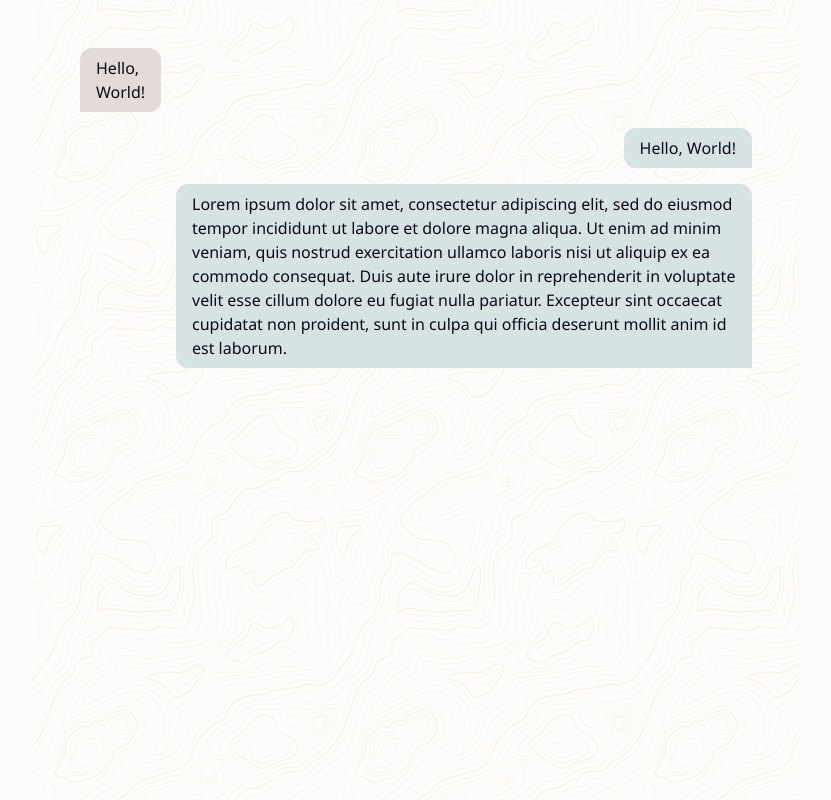
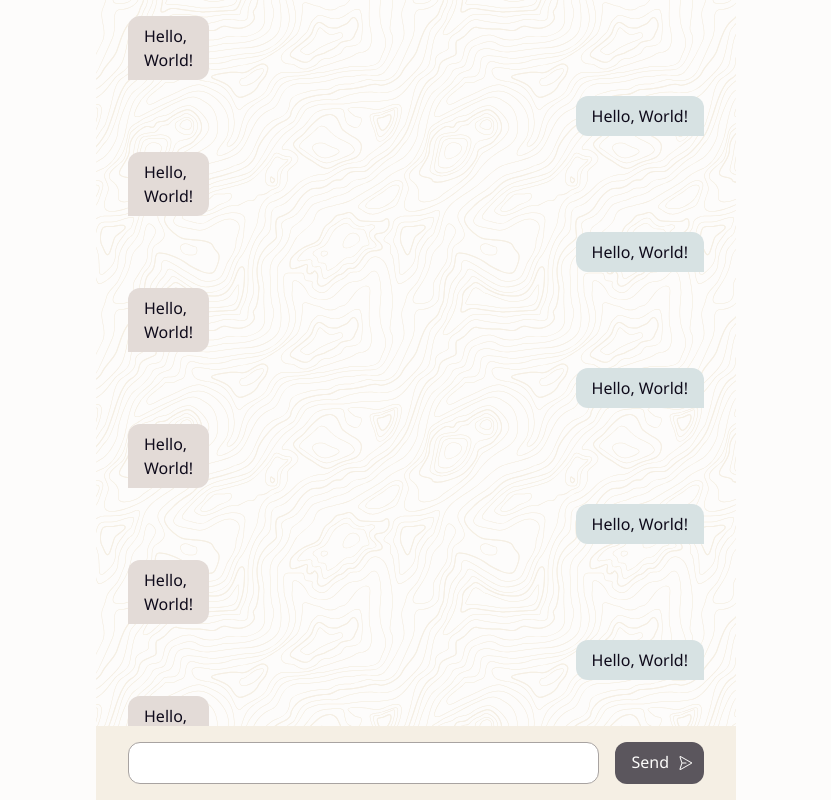
Before and after one commit to FelineJTD/secure-chat-kripto, a Svelte app in the folder client/: page / in a window 1280 px wide. Shown: the top 800 px of the page, without its empty margins (224-1055 px from the left). Built offline with nearby package versions, Linux system fonts and the light colour scheme.

Commit message:
feat: chat input

```diff
--- a/client/src/App.svelte
+++ b/client/src/App.svelte
@@ -1,14 +1,31 @@
 <script lang="ts">
   import ChatBubble from "./lib/ChatBubble.svelte";
   import ChatContainer from "./lib/ChatContainer.svelte";
+  import ChatInput from "./lib/ChatInput.svelte";
+  import Container from "./lib/Container.svelte";
 </script>
 
 <main class="bg-neutral-100">
-  <ChatContainer>
-    <ChatBubble message={`Hello, \nWorld!`} />
-    <ChatBubble isSelf message="Hello, World!" />
-    <ChatBubble isSelf message="Lorem ipsum dolor sit amet, consectetur adipiscing elit, sed do eiusmod tempor incididunt ut labore et dolore magna aliqua. Ut enim ad minim veniam, quis nostrud exercitation ullamco laboris nisi ut aliquip ex ea commodo consequat. Duis aute irure dolor in reprehenderit in voluptate velit esse cillum dolore eu fugiat nulla pariatur. Excepteur sint occaecat cupidatat non proident, sunt in culpa qui officia deserunt mollit anim id est laborum." />
-  </ChatContainer>
+  <div class="flex flex-col">
+    <Container>
+      <ChatContainer>
+        <ChatBubble message={`Hello, \nWorld!`} />
+        <ChatBubble isSelf message="Hello, World!" />
+        <ChatBubble message={`Hello, \nWorld!`} />
+        <ChatBubble isSelf message="Hello, World!" />
+        <ChatBubble message={`Hello, \nWorld!`} />
+        <ChatBubble isSelf message="Hello, World!" />
+        <ChatBubble message={`Hello, \nWorld!`} />
+        <ChatBubble isSelf message="Hello, World!" />
+        <ChatBubble message={`Hello, \nWorld!`} />
+        <ChatBubble isSelf message="Hello, World!" />
+        <ChatBubble message={`Hello, \nWorld!`} />
+        <ChatBubble isSelf message="Hello, World!" />
+        <ChatBubble isSelf message="Lorem ipsum dolor sit amet, consectetur adipiscing elit, sed do eiusmod tempor incididunt ut labore et dolore magna aliqua. Ut enim ad minim veniam, quis nostrud exercitation ullamco laboris nisi ut aliquip ex ea commodo consequat. Duis aute irure dolor in reprehenderit in voluptate velit esse cillum dolore eu fugiat nulla pariatur. Excepteur sint occaecat cupidatat non proident, sunt in culpa qui officia deserunt mollit anim id est laborum." />
+      </ChatContainer>
+      <ChatInput />
+    </Container>
+  </div>
 </main>
 
 <style>
--- a/client/src/lib/ChatContainer.svelte
+++ b/client/src/lib/ChatContainer.svelte
@@ -1,3 +1,3 @@
-<div class="max-w-[48rem] min-h-screen m-auto flex flex-col p-12 gap-4 bg-[url('../src/assets/patterns/topography.svg')] bg-repeat">
+<div class="max-w-[48rem] min-h-screen m-auto flex flex-col px-8 py-4 gap-4 bg-[url('../src/assets/patterns/topography.svg')] bg-repeat relative">
   <slot />
 </div>
--- /dev/null
+++ b/client/src/lib/ChatInput.svelte
@@ -0,0 +1,7 @@
+<div class="flex sticky bottom-0 px-8 py-4 bg-neutral-200">
+  <input type="text" class="w-full border border-neutral-400 rounded-xl p-2 mr-4" />
+  <button class="bg-neutral-600 text-neutral-100 rounded-xl py-2 px-4 flex items-center hover:bg-neutral-700 duration-100">
+    <p class="mr-2 mb-0.5">Send</p>
+    <img src="../src/assets/icons/paper-plane-right.svg" alt="" class="w-4 h-4 mr-2" />
+  </button>
+</div>
--- /dev/null
+++ b/client/src/lib/Container.svelte
@@ -0,0 +1,3 @@
+<div class="max-w-[48rem] min-h-screen m-auto flex flex-col bg-[url('../src/assets/patterns/topography.svg')] bg-repeat relative">
+  <slot />
+</div>
--- a/client/src/lib/Counter.svelte
+++ /dev/null
@@ -1,10 +0,0 @@
-<script lang="ts">
-  let count: number = 0
-  const increment = () => {
-    count += 1
-  }
-</script>
-
-<button on:click={increment} class="text-3xl text-red-700">
-  count is {count}
-</button>
```
Also changed, not shown: client/src/assets/icons/paper-plane-right.svg (added).
